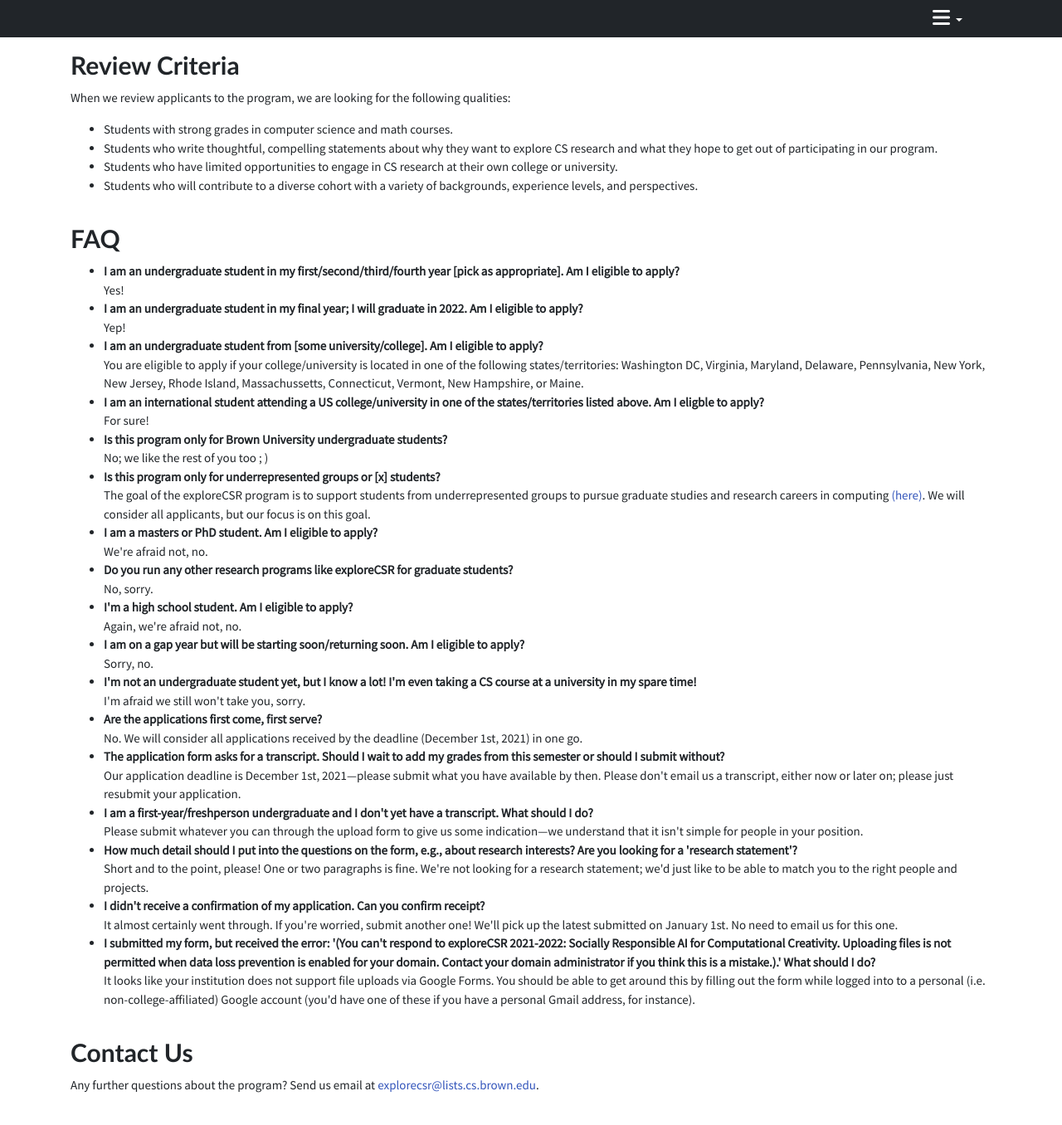
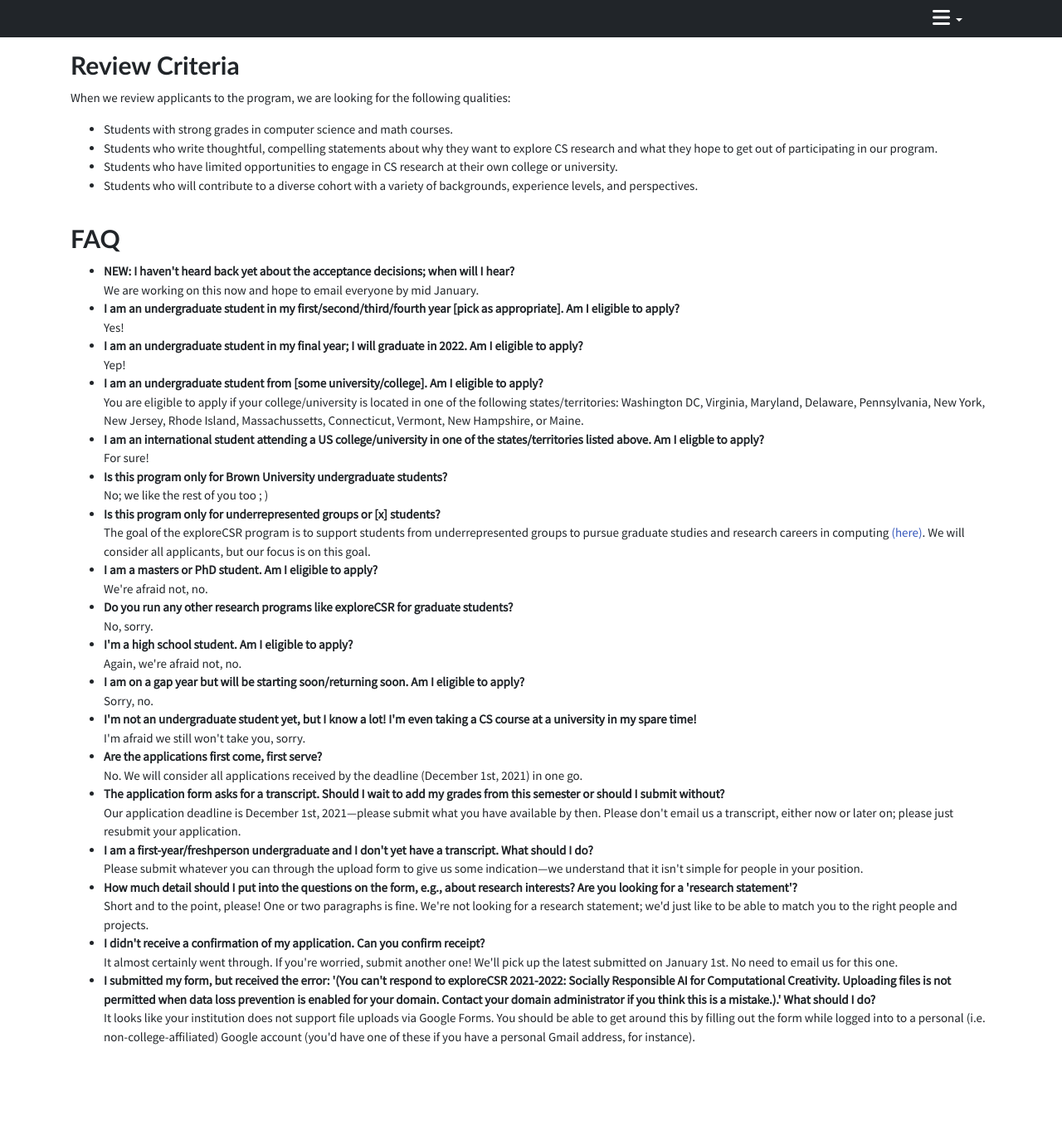
Before and after one commit to brownvc/exploreCSR-webpage, a Jekyll site: the page built from ai/index.html, in a window 1280 px wide and 1400 px high, scrolled down 3066 px. Shown: the top 1356 px of the window at 83% size. Built offline with Jekyll 4.4.1, drawn with Linux system fonts in a browser that asks for light colours; nearby versions of some CDN libraries.

Commit message:
Trying to reduce traffic...

```diff
--- a/_data/faq.json
+++ b/_data/faq.json
@@ -1,4 +1,8 @@
 [
+    {
+        "question": "NEW: I haven't heard back yet about the acceptance decisions; when will I hear?",
+        "answer": "We are working on this now and hope to email everyone by mid January."
+    },
     {
         "question": "I am an undergraduate student in my first/second/third/fourth year [pick as appropriate]. Am I eligible to apply?",
         "answer": "Yes!"
--- a/ai/index.html
+++ b/ai/index.html
@@ -260,6 +260,7 @@ layout: default
     </ul>
 </div>
 
+<!--
 <div id='contact-section' class='mainitem'>
     <div class='anchor'>
         <a name='contact'> </a>
@@ -269,7 +270,7 @@ layout: default
         Any further questions about the program? Send us email at <a href='mailto:explorecsr@lists.cs.brown.edu'>explorecsr@lists.cs.brown.edu</a>.
     </p>
 </div>
-
+-->
 
 </div>
 </div>
```
